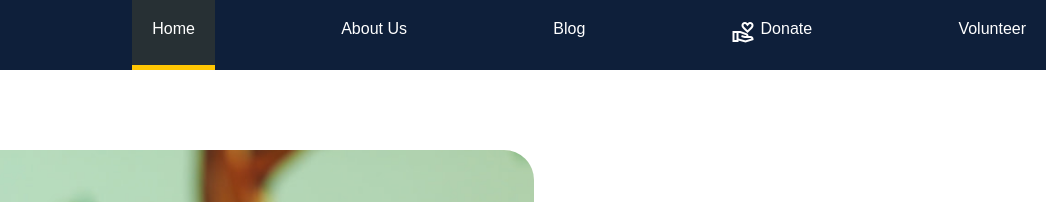
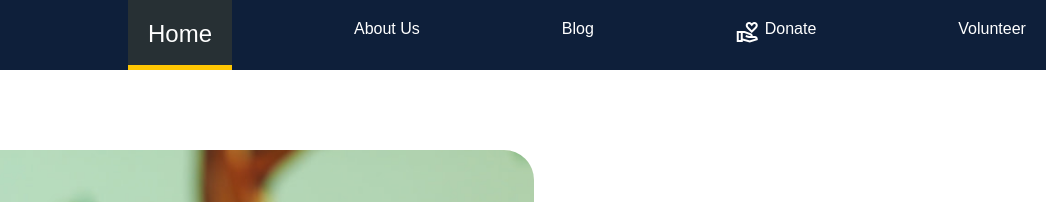
Before and after one commit to Chukwukaoranile/portfolio-project_foundation, a plain HTML site: page index.html in a window 1280 px wide. In both pictures the pointer is over the element "Home". Shown: the top 202 px of the page, 234-1280 px from the left. Drawn offline with nearby package versions, Linux system fonts and the light colour scheme.

Commit message:
adjusted font size

```diff
--- a/assets/css/nav.css
+++ b/assets/css/nav.css
@@ -25,6 +25,7 @@
 
 nav p{
     padding: 20px 20px;
+    transition: font-size 0.3s ease;
 
 }
 
@@ -48,8 +49,7 @@ nav .donate{
 
 }
 
-.nav-container p:hover{
-    /* opacity: 0.1; */
-    /* border-bottom: 2px solid #ffc602; */
+nav p:hover{
+   font-size: 1.5rem;
 
  }
```
